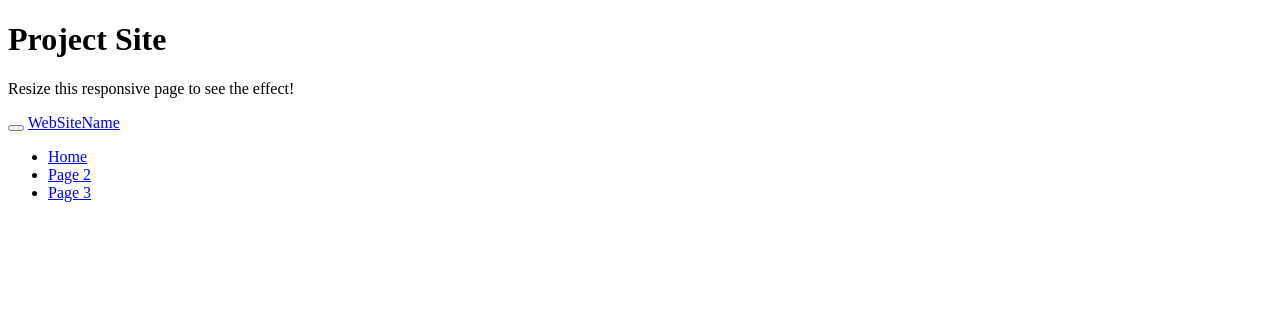
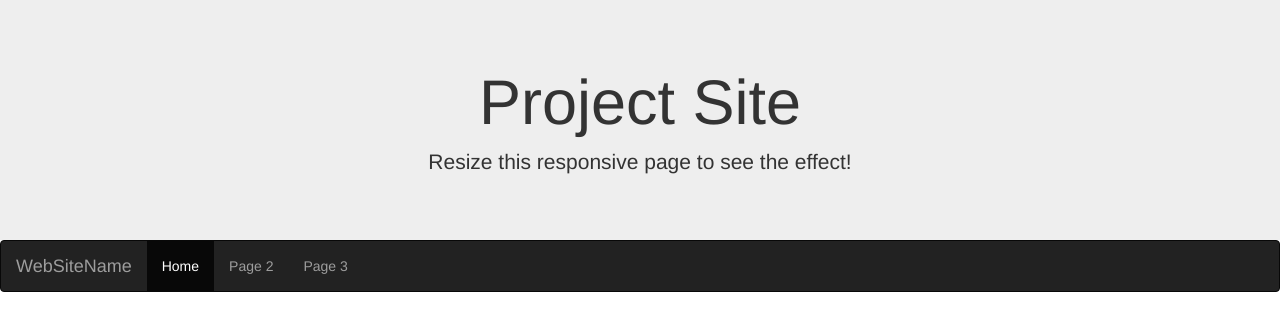
Before and after one commit to merpig/oldpage, a plain HTML site: page index.html in a window 1280 px wide. Drawn offline with nearby package versions, Linux system fonts and the light colour scheme.

Commit message:
commit 3

```diff
--- a/index.html
+++ b/index.html
@@ -5,6 +5,8 @@
   		<title>Projects</title>
   		<meta charset="UTF-8">
   		<meta name="viewport" content="width=device-width, initial-scale=1">
+  		<link rel="stylesheet" href="https://maxcdn.bootstrapcdn.com/bootstrap/3.3.7/css/bootstrap.min.css">
+  		<script src="https://maxcdn.bootstrapcdn.com/bootstrap/3.3.7/js/bootstrap.min.js"></script>
 
 	</head>
 
```
